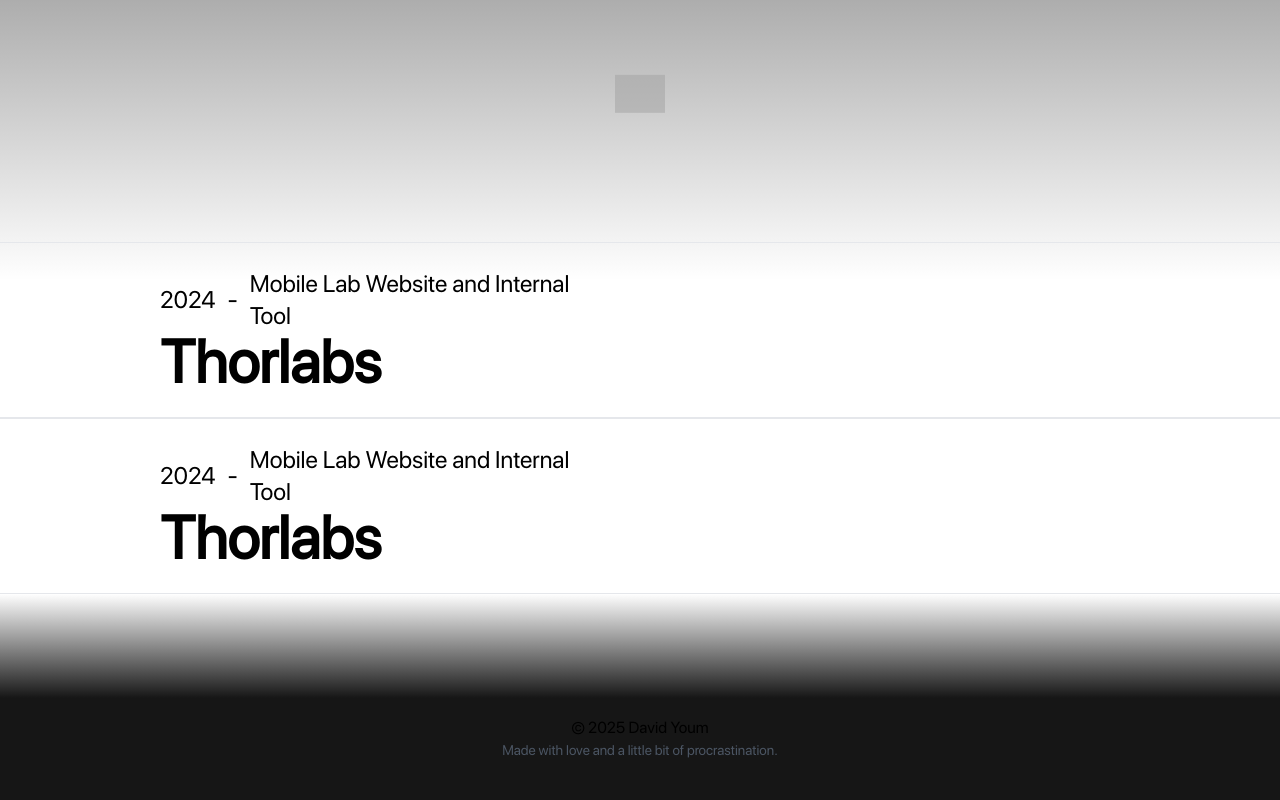
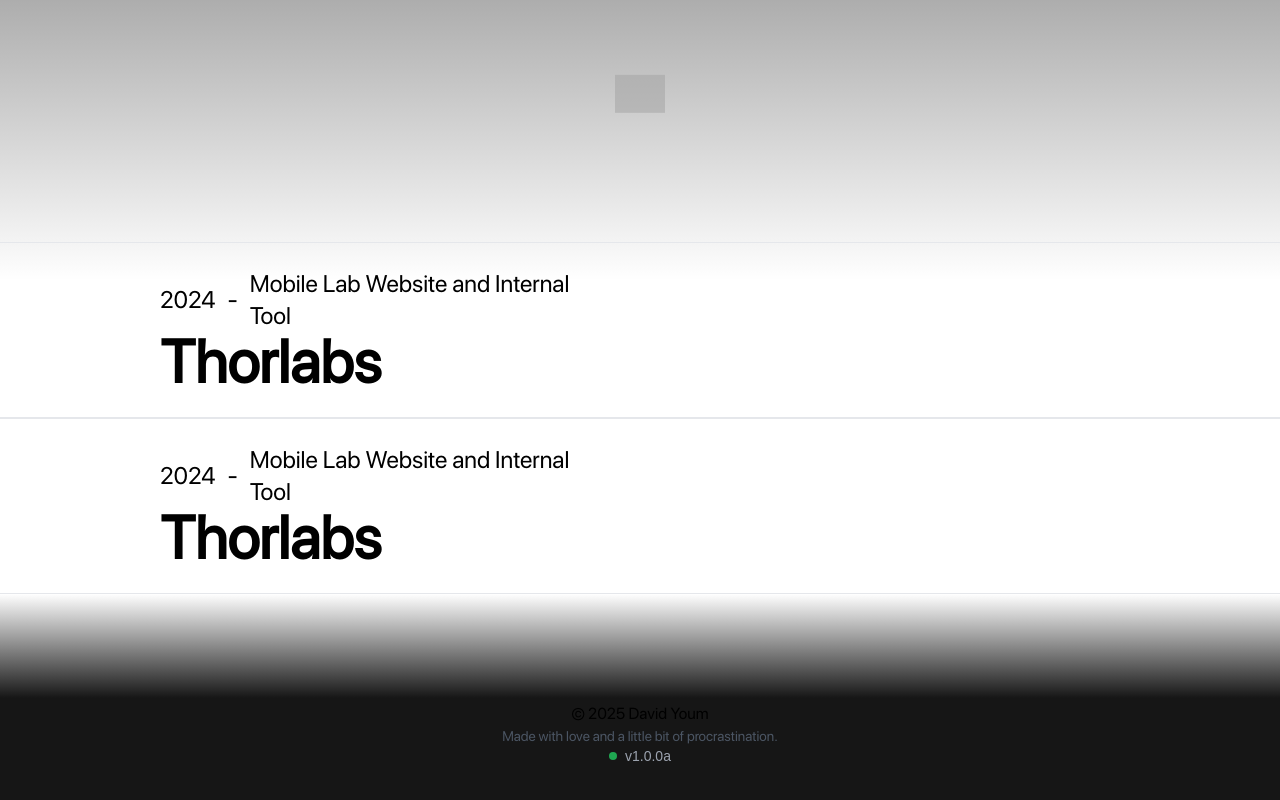
Before and after one commit to davidyoum/Personal-Website, a Next.js app: page / in a window 1280 px wide. Shown: the part 539-1339 px from the top of the page. Built offline with nearby package versions, Linux system fonts and the light colour scheme; grey boxes are pictures that could not be loaded.

Commit message:
footer update status icon

```diff
--- a/app/components/footer.tsx
+++ b/app/components/footer.tsx
@@ -12,6 +12,10 @@ export default function Footer() {
                         <div className="font-sfpro text-sm text-gray-600">
                             Made with love and a little bit of procrastination.
                         </div>
+                        <div className="flex items-center justify-center gap-2 mb-2">
+                            <div className="w-2 h-2 rounded-full bg-green-500 animate-pulse"></div>
+                            <span className="text-sm text-gray-400">v1.0.0a</span>
+                        </div>
                     </div>
                 </div>
             </div>
```
